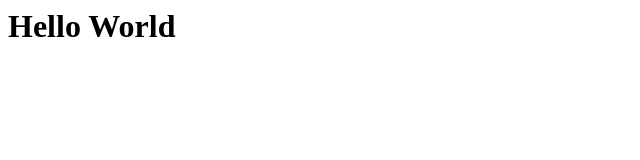
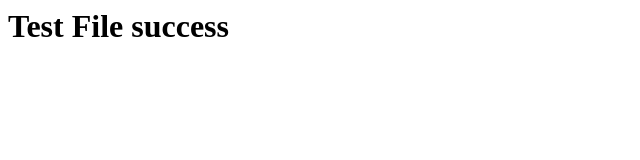
Before and after one commit to BoopathiBoopathi/hello-world, a plain HTML site: page index.html in a window 1280 px wide. Shown: the whole page, without its empty margins (0-640 px from the left). Drawn offline with Linux system fonts and the light colour scheme.

Commit message:
Update index.html

```diff
--- a/index.html
+++ b/index.html
@@ -2,6 +2,6 @@
  <head>
  </head>
  <body>
-   <h1>Hello World<h1>
+   <h1>Test File success<h1>
  </body>
 </html>
```
